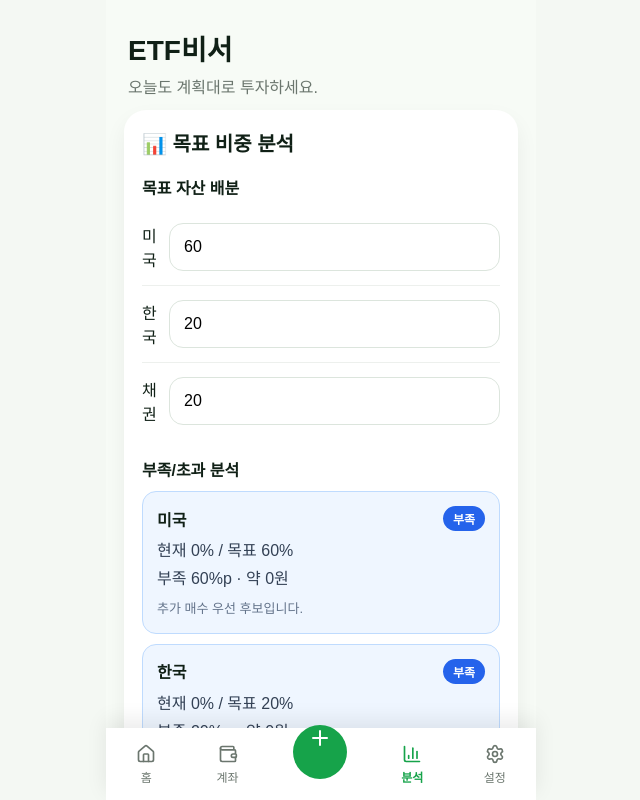
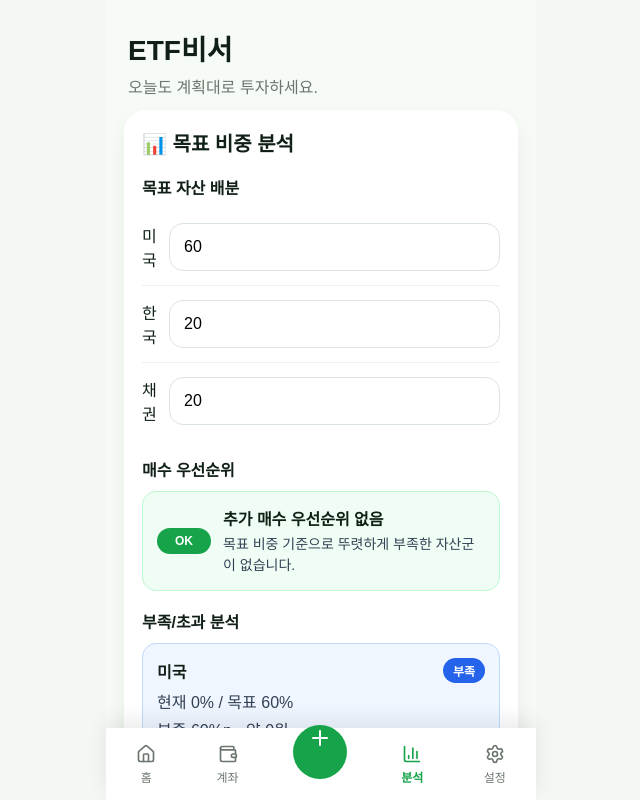
Before and after one commit to lovesong7080-oss/ETF-Biseo-V1, a React (Vite) app: page / in a window 1280 px wide. Both pictures are taken after a click on the button "분석". Shown: the top 800 px of the page, without its empty margins (319-959 px from the left). Built offline with nearby package versions, Linux system fonts and the light colour scheme.

Commit message:
Add rebalance priority list

```diff
--- a/src/components/AssetAnalysisCard.jsx
+++ b/src/components/AssetAnalysisCard.jsx
@@ -50,6 +50,33 @@ export default function AssetAnalysisCard({
   summary,
   pct,
 }) {
+  const targetItems = TARGET_ASSETS.map((asset) => {
+    const current = currentWeight[asset] || 0;
+    const targetWeight = target[asset] || 0;
+    const gap = rebalance[asset] || 0;
+    const amount = needAmount[asset] || 0;
+    const status = getGapStatus(gap, amount);
+
+    return {
+      asset,
+      current,
+      targetWeight,
+      gap,
+      amount,
+      absGap: Math.abs(gap),
+      absAmount: Math.abs(amount),
+      status,
+    };
+  });
+
+  const buyPriorityItems = targetItems
+    .filter((item) => item.amount > 0)
+    .sort((a, b) => b.amount - a.amount);
+
+  const overweightItems = targetItems
+    .filter((item) => item.amount < 0)
+    .sort((a, b) => Math.abs(b.amount) - Math.abs(a.amount));
+
   return (
     <div className="card">
       <h2>📊 목표 비중 분석</h2>
@@ -71,63 +98,89 @@ export default function AssetAnalysisCard({
         ))}
       </div>
 
+      <div className="rebalance-priority-list">
+        <h3>매수 우선순위</h3>
+
+        {buyPriorityItems.length > 0 ? (
+          buyPriorityItems.map((item, index) => (
+            <div className="priority-card buy" key={item.asset}>
+              <div className="priority-rank">{index + 1}순위</div>
+
+              <div className="priority-content">
+                <strong>{item.asset}</strong>
+                <p>
+                  {won(item.amount)} 추가 매수 필요 · 부족{" "}
+                  {Math.round(item.absGap)}%p
+                </p>
+              </div>
+            </div>
+          ))
+        ) : (
+          <div className="priority-card neutral">
+            <div className="priority-rank">OK</div>
+
+            <div className="priority-content">
+              <strong>추가 매수 우선순위 없음</strong>
+              <p>목표 비중 기준으로 뚜렷하게 부족한 자산군이 없습니다.</p>
+            </div>
+          </div>
+        )}
+
+        {overweightItems.length > 0 && (
+          <div className="overweight-note">
+            <strong>비중 초과 자산</strong>
+            <p>
+              {overweightItems
+                .map((item) => `${item.asset} ${won(item.absAmount)} 초과`)
+                .join(" · ")}
+            </p>
+          </div>
+        )}
+      </div>
+
       <div className="target-gap-list">
         <h3>부족/초과 분석</h3>
 
-        {TARGET_ASSETS.map((asset) => {
-          const current = currentWeight[asset] || 0;
-          const targetWeight = target[asset] || 0;
-          const gap = rebalance[asset] || 0;
-          const amount = needAmount[asset] || 0;
-          const status = getGapStatus(gap, amount);
-          const absGap = Math.abs(gap);
-          const absAmount = Math.abs(amount);
-
-          return (
+        {targetItems.map((item) => (
           <div
-              className={`target-gap-card ${status.className}`}
-              key={asset}
+            className={`target-gap-card ${item.status.className}`}
+            key={item.asset}
           >
             <div className="target-gap-header">
-                <strong>{asset}</strong>
-                <span>{status.label}</span>
+              <strong>{item.asset}</strong>
+              <span>{item.status.label}</span>
             </div>
 
             <div className="target-gap-detail">
               <p>
-                  현재 {Math.round(current)}% / 목표 {targetWeight}%
+                현재 {Math.round(item.current)}% / 목표 {item.targetWeight}%
               </p>
               <p>
-                  {gap > 0 ? "부족" : gap < 0 ? "초과" : "차이"}{" "}
-                  {Math.round(absGap)}%p · 약 {won(absAmount)}
+                {item.gap > 0 ? "부족" : item.gap < 0 ? "초과" : "차이"}{" "}
+                {Math.round(item.absGap)}%p · 약 {won(item.absAmount)}
               </p>
             </div>
 
-              <p className="target-gap-message">{status.message}</p>
+            <p className="target-gap-message">{item.status.message}</p>
           </div>
-          );
-        })}
+        ))}
       </div>
 
       <div className="target-action-summary">
         <h3>리밸런싱 제안</h3>
 
-        {TARGET_ASSETS.map((asset) => {
-          const amount = needAmount[asset] || 0;
-
-          return (
-            <div className="row" key={asset}>
-              <span>{asset}</span>
+        {targetItems.map((item) => (
+          <div className="row" key={item.asset}>
+            <span>{item.asset}</span>
             <b>
-                {amount > 0
-                  ? `${won(amount)} 추가 매수 필요`
-                  : amount < 0
-                    ? `${won(Math.abs(amount))} 비중 초과`
+              {item.amount > 0
+                ? `${won(item.amount)} 추가 매수 필요`
+                : item.amount < 0
+                  ? `${won(item.absAmount)} 비중 초과`
                   : "목표 비중 적정"}
             </b>
           </div>
-          );
-        })}
+        ))}
       </div>
 
       <div className="asset-weight-bars">
--- a/src/index.css
+++ b/src/index.css
@@ -561,3 +561,81 @@ body {
 .asset-weight-bars {
   padding-bottom: 80px;
 }
+
+.rebalance-priority-list {
+  margin-top: 18px;
+}
+
+.rebalance-priority-list h3 {
+  margin-bottom: 10px;
+  font-size: 16px;
+}
+
+.priority-card {
+  display: flex;
+  gap: 12px;
+  align-items: center;
+  border-radius: 14px;
+  padding: 14px;
+  margin-bottom: 10px;
+  border: 1px solid #e5e7eb;
+  background: #ffffff;
+}
+
+.priority-card.buy {
+  border-color: #bfdbfe;
+  background: #eff6ff;
+}
+
+.priority-card.neutral {
+  border-color: #bbf7d0;
+  background: #f0fdf4;
+}
+
+.priority-rank {
+  flex: 0 0 auto;
+  min-width: 54px;
+  border-radius: 999px;
+  padding: 6px 10px;
+  text-align: center;
+  font-size: 12px;
+  font-weight: 900;
+  color: #ffffff;
+  background: #2563eb;
+}
+
+.priority-card.neutral .priority-rank {
+  background: #16a34a;
+}
+
+.priority-content strong {
+  display: block;
+  margin-bottom: 4px;
+  font-size: 16px;
+}
+
+.priority-content p {
+  margin: 0;
+  color: #334155;
+  font-size: 14px;
+}
+
+.overweight-note {
+  border-radius: 14px;
+  padding: 12px 14px;
+  margin-top: 8px;
+  border: 1px solid #fed7aa;
+  background: #fff7ed;
+}
+
+.overweight-note strong {
+  display: block;
+  margin-bottom: 4px;
+  color: #9a3412;
+}
+
+.overweight-note p {
+  margin: 0;
+  color: #7c2d12;
+  font-size: 14px;
+}
```
Lines whose indentation alone changed are shown as unchanged.
